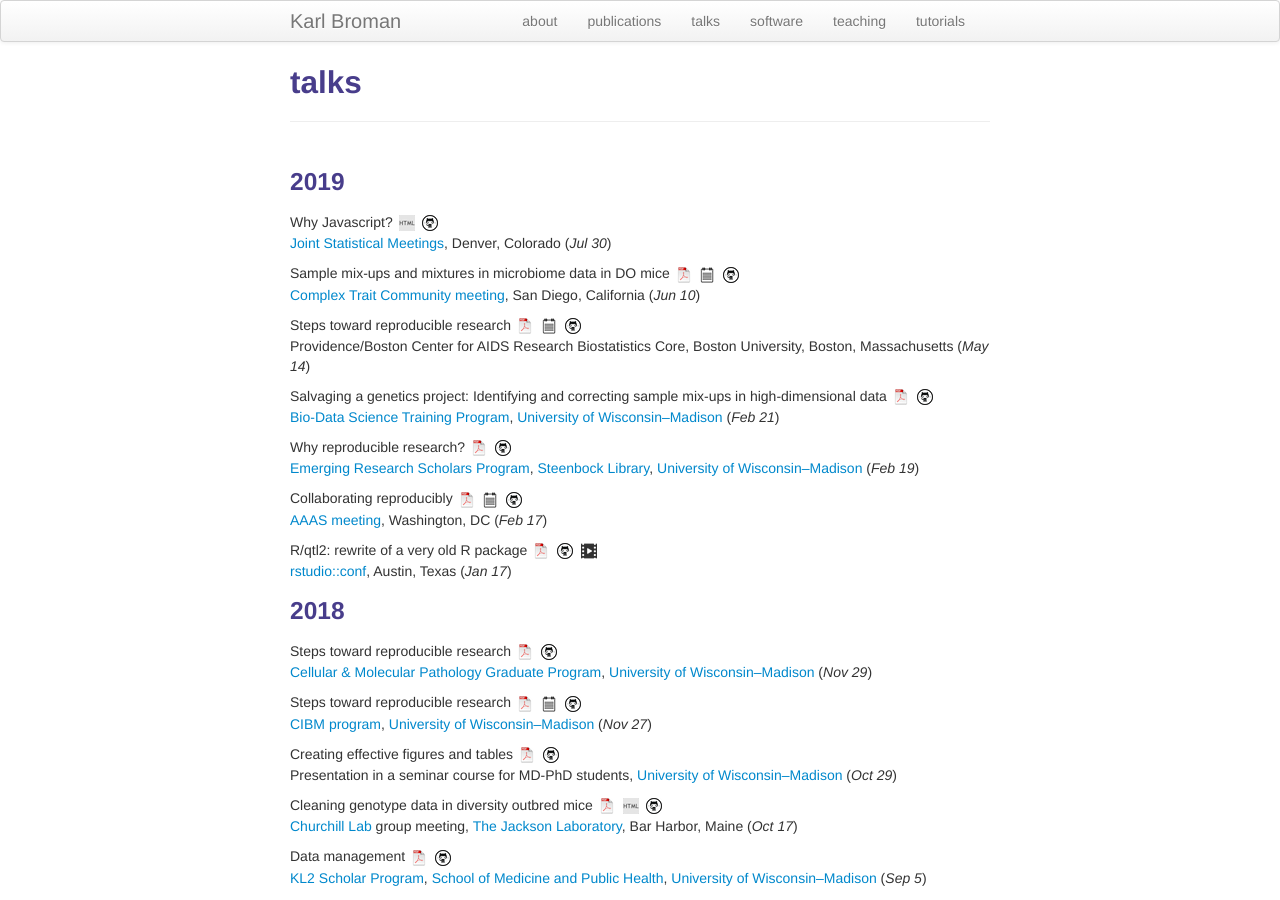
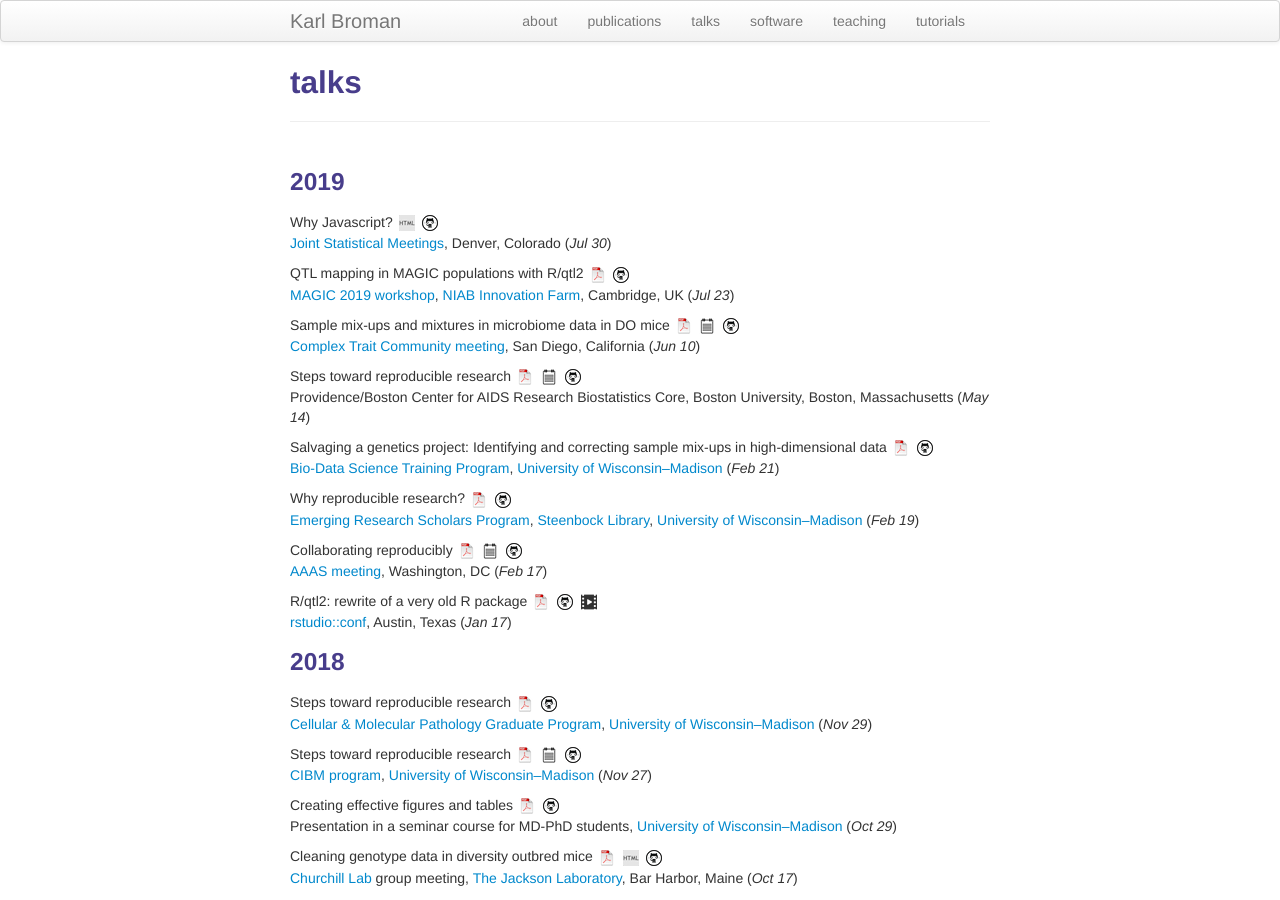
Before and after one commit to kbroman/kbroman.github.io, a Jekyll site: the page built from pages/talks.md, in a window 1280 px wide and 900 px high. Built offline with Jekyll 4.4.1, drawn with Linux system fonts in a browser that asks for light colours.

Commit message:
pages/talks: Add MAGIC 2019 talk

```diff
--- a/pages/talks.md
+++ b/pages/talks.md
@@ -12,6 +12,11 @@ Why Javascript?
 [Joint Statistical Meetings](https://www.amstat.org/meetings/jsm/2019/),
 Denver, Colorado (_Jul 30_)
 
+QTL mapping in MAGIC populations with R/qtl2
+[![pdf](icons16/pdf-icon.png)](https://kbroman.org/Talk_MAGIC2019/magic2019.pdf)
+[![github](icons16/github-icon.png)](https://github.com/kbroman/Talk_MAGIC2019) <br/>
+[MAGIC 2019 workshop](http://mtweb.cs.ucl.ac.uk/mus/www/MAGICdiverse/MAGIC_workshop.htm),
+[NIAB Innovation Farm](https://www.innovationfarm.co.uk/), Cambridge, UK (_Jul 23_)
 
 Sample mix-ups and mixtures in microbiome data in DO mice
 [![pdf](icons16/pdf-icon.png)](https://www.biostat.wisc.edu/~kbroman/presentations/ctc2019.pdf)
@@ -19,7 +24,6 @@ Sample mix-ups and mixtures in microbiome data in DO mice
 [![github](icons16/github-icon.png)](https://github.com/kbroman/Talk_CTC2019) <br/>
 [Complex Trait Community meeting](http://ratgenes.org/ctc2019),
 San Diego, California (_Jun 10_)
-
 
 Steps toward reproducible research
 [![pdf](icons16/pdf-icon.png)](https://www.biostat.wisc.edu/~kbroman/presentations/rrboston2019_nonotes.pdf)
```
